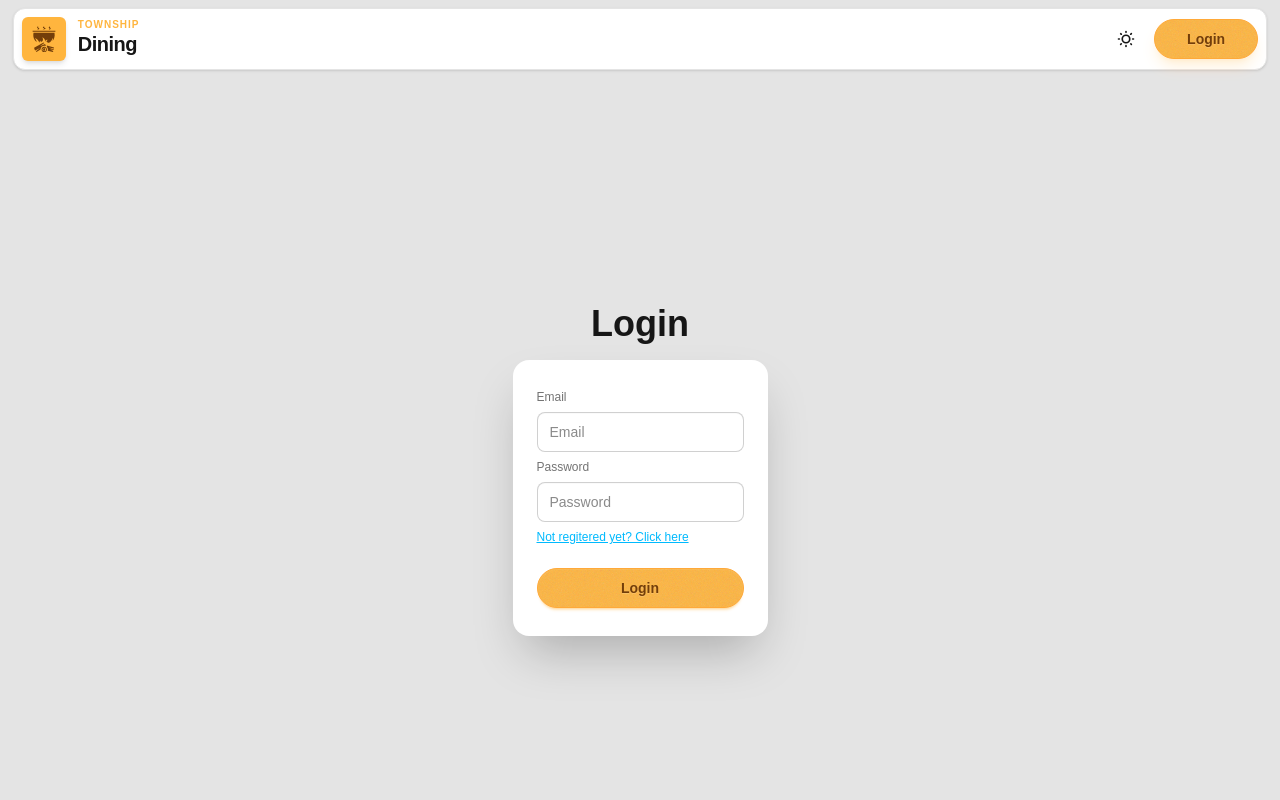
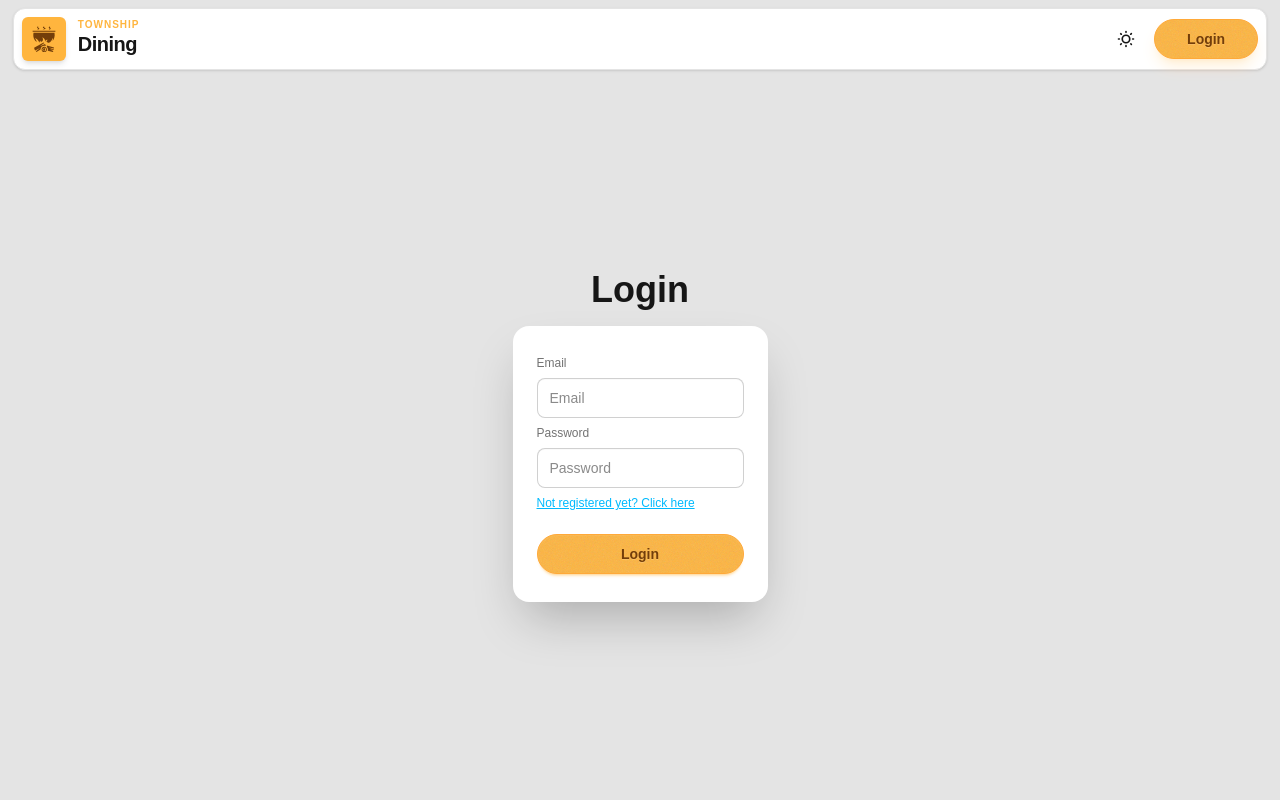
Before and after one commit to sami157/dining-management, a React (Vite) app: page /login in a window 1280 px wide. Shown: the top 800 px of the page. Built offline with nearby package versions, Linux system fonts and the light colour scheme; no server answers; a web font is replaced by a local one.

Commit message:
updated to-do, expense modal fix

```diff
--- a/src/components/ManagerDashboard/MonthlyExpense.jsx
+++ b/src/components/ManagerDashboard/MonthlyExpense.jsx
@@ -245,11 +245,11 @@ const MonthlyExpense = ({ expensesData, expensesByCategory, monthFinalized, refe
                             <div>
                                 <label className='label'>Associated Person</label>
                                 <select
-                                    value={expenseData.category}
+                                    value={expenseData.person}
                                     onChange={(e) => setExpenseData({ ...expenseData, person: e.target.value })}
                                     className='select select-bordered w-full'
                                 >
-                                    <option value="none">Select Person</option>
+                                    <option value="">Select Person</option>
                                     <option value="jakir">Jakir</option>
                                     <option value="sohan">Sohan</option>
                                     <option value="kawsar">Kawsar</option>
--- a/src/pages/Login.jsx
+++ b/src/pages/Login.jsx
@@ -23,7 +23,7 @@ const Login = () => {
     }
 
     return (
-        <div className='flex flex-col gap-4 min-h-screen justify-center items-center'>
+        <div className='flex flex-col gap-4 min-h-screen items-center mt-[calc(100vh/4)]'>
             <p className='text-4xl font-bold'>Login</p>
             <form onSubmit={handleSubmit(onSubmit)}>
                 <div className="card bg-base-100 w-full shadow-2xl">
@@ -39,7 +39,7 @@ const Login = () => {
                             <input {...register("password", { required: "Password is required" })} type="password" className="input" placeholder="Password" />
                             {errors.password && <p className='text-error font-semibold' role="alert">{errors.password.message}</p>}
 
-                            <div><a onClick={() => navigate('/register')} className="link link-info">Not regitered yet? Click here</a></div>
+                            <div><a onClick={() => navigate('/register')} className="link link-info">Not registered yet? Click here</a></div>
                             <button type='submit' className="btn btn-primary mt-4">Login</button>
 
                             {/* Designation
```
Also changed, not shown: to-do.txt.
